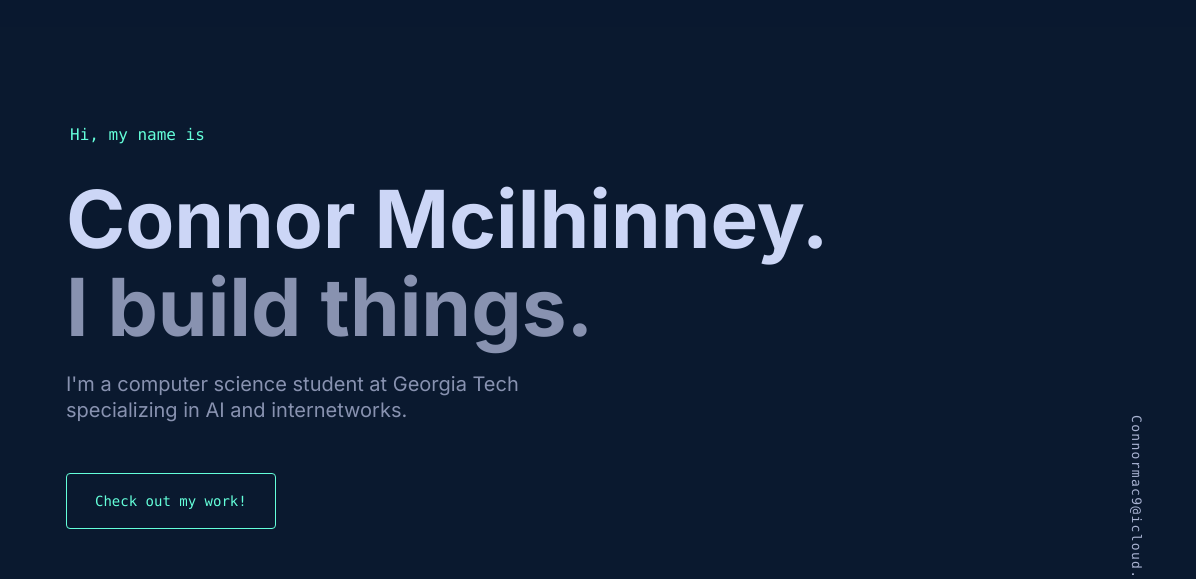
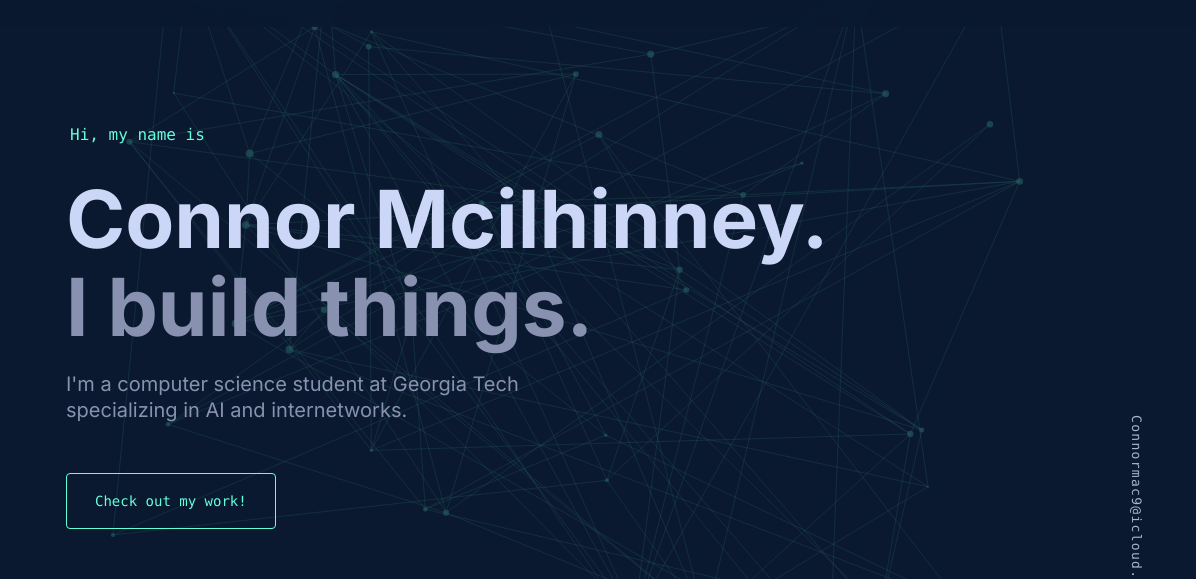
Before and after one commit to Connor5190/personalWebsite, a plain HTML site: page index.html in a window 1280 px wide. Shown: the part 73-652 px from the top of the page, 84-1280 px from the left. Drawn offline with nearby package versions, Linux system fonts and the light colour scheme; animation ran at ten frames a second.

Commit message:
Added d3 element

```diff
--- a/index.html
+++ b/index.html
@@ -9,6 +9,7 @@
   <link rel="preconnect" href="https://fonts.gstatic.com" crossorigin>
   <link href="https://fonts.googleapis.com/css2?family=Inter:wght@300;400;500;600;700&display=swap" rel="stylesheet">
   <link rel="stylesheet" href="https://cdnjs.cloudflare.com/ajax/libs/font-awesome/6.4.0/css/all.min.css">
+  <script src="https://d3js.org/d3.v7.min.js"></script>
 </head>
 <body>
   <!-- Navigation -->
@@ -31,6 +32,7 @@
   <!-- Hero Section -->
   <main class="main-content">
     <section id="home" class="hero">
+      <div id="d3-background"></div>
       <div class="hero-content">
         <p class="hero-intro">Hi, my name is</p>
         <h1 class="hero-title">Connor Mcilhinney.</h1>
--- a/scripts/script.js
+++ b/scripts/script.js
@@ -61,4 +61,76 @@ document.addEventListener('DOMContentLoaded', function() {
       heroContent.style.transform = 'translateY(0)';
     }, 100);
   }
+
+  // D3.js 3D Network Animation
+  const container = document.getElementById('d3-background');
+  if (container) {
+    const width = container.offsetWidth;
+    const height = container.offsetHeight;
+
+    const svg = d3.select('#d3-background')
+      .append('svg')
+      .attr('width', width)
+      .attr('height', height);
+
+    const nodes = d3.range(50).map(() => ({
+      x: Math.random() * width,
+      y: Math.random() * height,
+      vx: (Math.random() - 0.5) * 2,
+      vy: (Math.random() - 0.5) * 2,
+      radius: Math.random() * 3 + 1
+    }));
+
+    const links = [];
+    nodes.forEach((node, i) => {
+      nodes.slice(i + 1).forEach((otherNode, j) => {
+        if (Math.random() < 0.1) {
+          links.push({ source: node, target: otherNode });
+        }
+      });
+    });
+
+    const link = svg.selectAll('.link')
+      .data(links)
+      .enter().append('line')
+      .attr('class', 'link')
+      .style('stroke', '#64ffda')
+      .style('stroke-opacity', 0.3)
+      .style('stroke-width', 1);
+
+    const node = svg.selectAll('.node')
+      .data(nodes)
+      .enter().append('circle')
+      .attr('class', 'node')
+      .attr('r', d => d.radius)
+      .style('fill', '#64ffda')
+      .style('opacity', 0.6);
+
+    function animate() {
+      nodes.forEach(node => {
+        node.x += node.vx;
+        node.y += node.vy;
+
+        if (node.x < 0 || node.x > width) node.vx *= -1;
+        if (node.y < 0 || node.y > height) node.vy *= -1;
+
+        node.x = Math.max(0, Math.min(width, node.x));
+        node.y = Math.max(0, Math.min(height, node.y));
+      });
+
+      node
+        .attr('cx', d => d.x)
+        .attr('cy', d => d.y);
+
+      link
+        .attr('x1', d => d.source.x)
+        .attr('y1', d => d.source.y)
+        .attr('x2', d => d.target.x)
+        .attr('y2', d => d.target.y);
+
+      requestAnimationFrame(animate);
+    }
+
+    animate();
+  }
 });
--- a/styles/style.css
+++ b/styles/style.css
@@ -164,6 +164,22 @@ body {
   min-height: 100vh;
   height: 100vh;
   padding: 0;
+  position: relative;
+}
+
+#d3-background {
+  position: absolute;
+  top: 0;
+  left: 0;
+  width: 100%;
+  height: 100%;
+  z-index: 0;
+  opacity: 0.3;
+}
+
+.hero-content {
+  position: relative;
+  z-index: 1;
 }
 
 .hero-intro {
```
